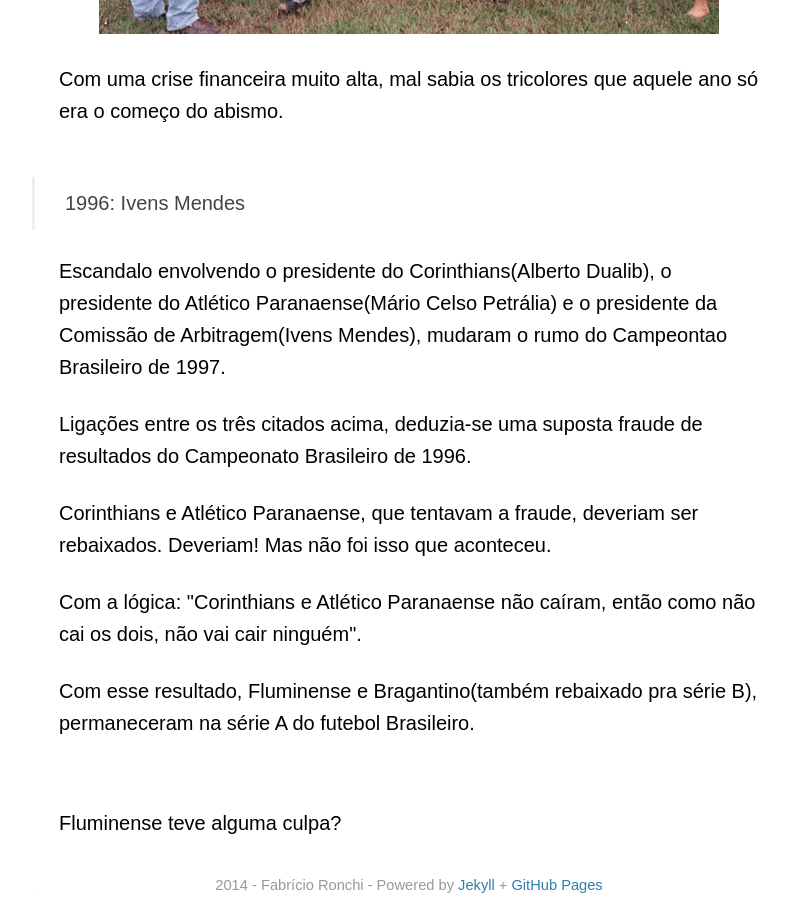
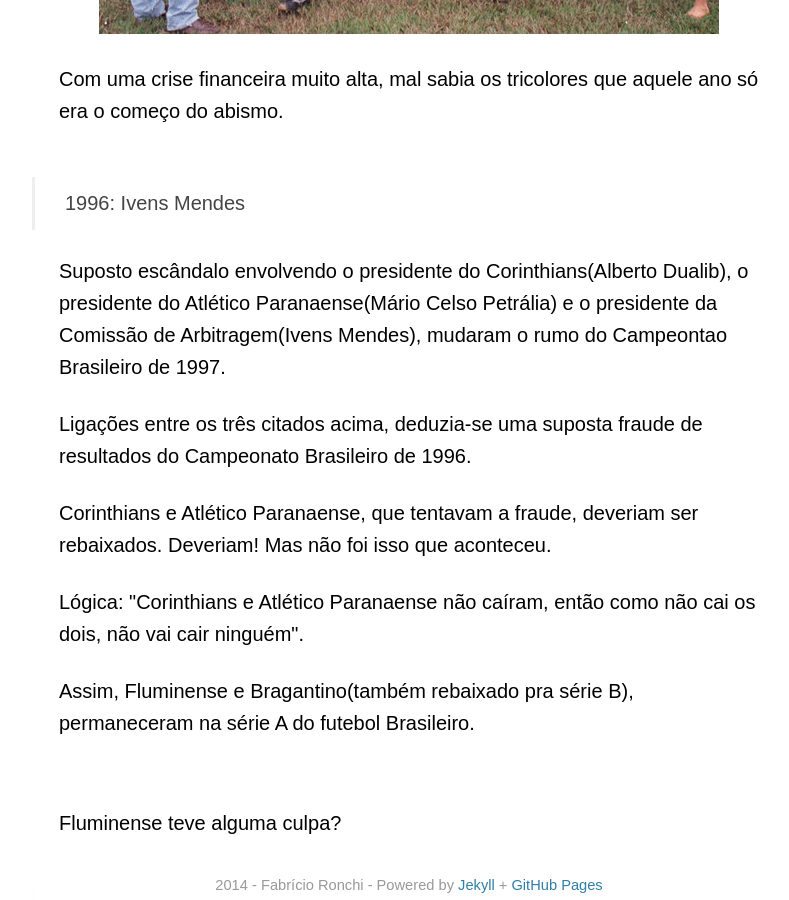
Before and after one commit to fabriciomrkonell/fabriciomrkonell, a Jekyll site: the page built from fluminense/index.html, in a window 1280 px wide and 900 px high, scrolled down 1397 px. Shown: the whole window, without its empty margins (231-1020 px from the left). Built offline with Jekyll 4.4.1, drawn with Linux system fonts in a browser that asks for light colours; some web fonts are replaced; Markdown is read by kramdown in place of the engine named in the settings; comment, search, counter and statistics services are not loaded.

Commit message:
Teste Título

```diff
--- a/fluminense/index.html
+++ b/fluminense/index.html
@@ -21,15 +21,19 @@
         <p>Com uma crise financeira muito alta, mal sabia os tricolores que aquele ano só era o começo do abismo.</p>
 
       <h3>1996: Ivens Mendes</h3>
-        <p>Escandalo envolvendo o presidente do Corinthians(Alberto Dualib), o presidente do Atlético Paranaense(Mário Celso Petrália) e o presidente da Comissão de Arbitragem(Ivens Mendes), mudaram o rumo do Campeontao Brasileiro de 1997.</p>
+        <p>Suposto escândalo envolvendo o presidente do Corinthians(Alberto Dualib), o presidente do Atlético Paranaense(Mário Celso Petrália) e o presidente da Comissão de Arbitragem(Ivens Mendes), mudaram o rumo do Campeontao Brasileiro de 1997.</p>
         <p>Ligações entre os três citados acima, deduzia-se uma suposta fraude de resultados do Campeonato Brasileiro de 1996.</p>
         <p>Corinthians e Atlético Paranaense, que tentavam a fraude, deveriam ser rebaixados. Deveriam! Mas não foi isso que aconteceu.</p>
-        <p>Com a lógica: "Corinthians e Atlético Paranaense não caíram, então como não cai os dois, não vai cair ninguém".</p>
-        <p>Com esse resultado, Fluminense e Bragantino(também rebaixado pra série B), permaneceram na série A do futebol Brasileiro.</p>
+        <p>Lógica: "Corinthians e Atlético Paranaense não caíram, então como não cai os dois, não vai cair ninguém".</p>
+        <p>Assim, Fluminense e Bragantino(também rebaixado pra série B), permaneceram na série A do futebol Brasileiro.</p>
         <br/>
         <p>Fluminense teve alguma culpa?</p>
 
       <h3>1996: A derrota mais comemorada</h3>
+        <div class="video-container">
+          <iframe width="560" height="315" src="//www.youtube.com/embed/0V8fQoqQLLA" frameborder="0"></iframe>
+        </div>
+
       <h3>1996: Champagne</h3>
       <h3>1997: Mais uma queda</h3>
       <h3>1998: Bem vindo a C</h3>
```
